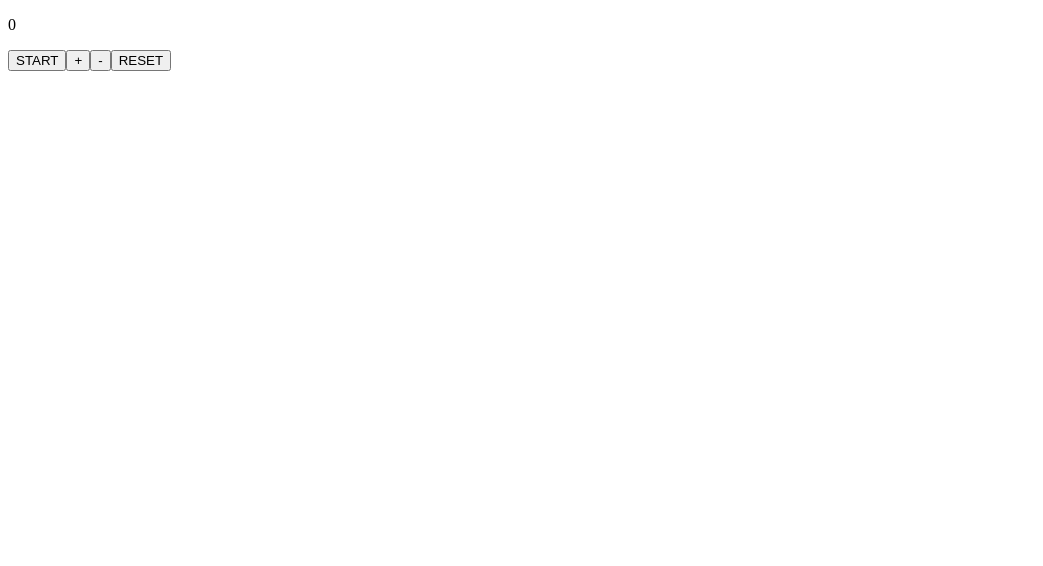
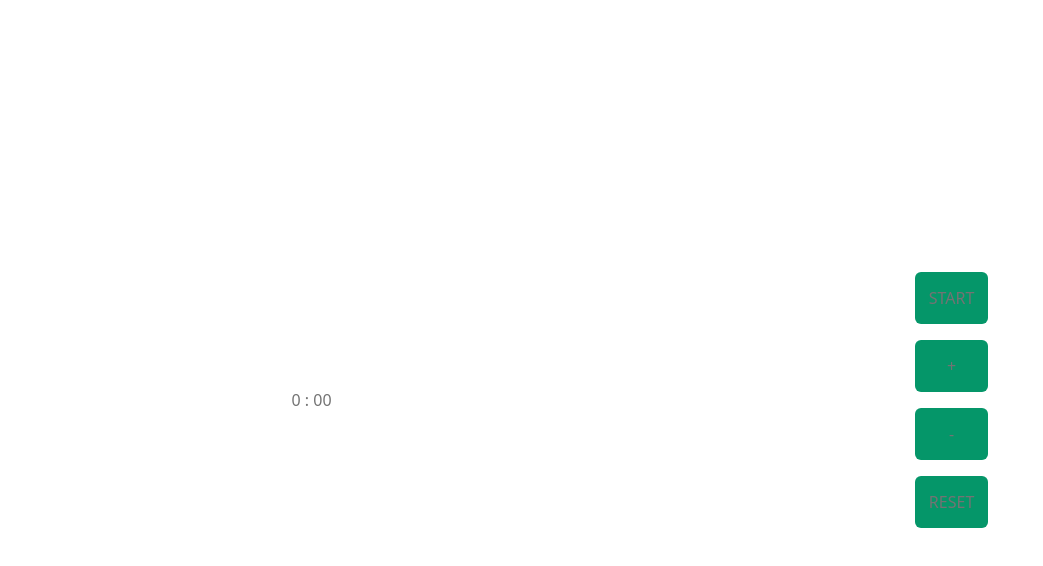
Before and after one commit to becodeorg/hamilton-7-react-project-TripsJ, a React (Vite) app: page / in a window 1280 px wide. Shown: the top 566 px of the page, without its empty margins (0-1043 px from the left). Built offline with nearby package versions, Linux system fonts and the light colour scheme.

Commit message:
minimal styling, started building modal

```diff
--- a/package.json
+++ b/package.json
@@ -17,6 +17,7 @@
     "@types/react": "^18.0.24",
     "@types/react-dom": "^18.0.8",
     "@vitejs/plugin-react": "^2.2.0",
+    "autoprefixer": "^10.4.13",
     "babel-eslint": "^10.1.0",
     "eslint-config-prettier": "^8.5.0",
     "eslint-plugin-prettier": "^4.2.1",
@@ -24,7 +25,9 @@
     "eslint-plugin-unicorn": "^45.0.0",
     "husky": "^8.0.2",
     "lint-staged": "^13.0.3",
+    "postcss": "^8.4.19",
     "prettier": "2.8.0",
+    "tailwindcss": "^3.2.4",
     "vite": "^3.2.3"
   },
   "lint-staged": {
--- /dev/null
+++ b/postcss.config.cjs
@@ -0,0 +1,6 @@
+module.exports = {
+  plugins: {
+    tailwindcss: {},
+    autoprefixer: {},
+  },
+}
--- /dev/null
+++ b/src/App.css
@@ -0,0 +1,3 @@
+@tailwind base;
+@tailwind components;
+@tailwind utilities;
--- a/src/App.jsx
+++ b/src/App.jsx
@@ -1,13 +1,16 @@
+import "./App.css";
 import { useState } from "react";
 
 import Clock from "./components/clock"
+import Modal from "./components/modal";
 
 function App() {
-  const [minutes, setminutes] = useState(0);
+  const [show, setShow] = useState(false);
 
   return (
     <div className="App">
-      <Clock/>
+      <Clock setShow={setShow} show={show}/>
+      <Modal show={show}/>
     </div>
   )
 }
--- /dev/null
+++ b/src/components/clock.css
@@ -0,0 +1,3 @@
+@tailwind base;
+@tailwind components;
+@tailwind utilities;
--- a/src/components/clock.jsx
+++ b/src/components/clock.jsx
@@ -1,7 +1,8 @@
+import "./clock.css";
 import React from 'react';
 import { useState, useEffect, useRef } from 'react';
 
-const Clock = () =>{
+const Clock = (props) =>{
 
     const [milliseconds, setMilliseconds] = useState(0);
     // const [starttime,setStarttime] = useState(0);
@@ -33,7 +34,6 @@ const Clock = () =>{
 
     const resettime = ()=>{
         setMilliseconds(0);
-        setFirstUpdate(false);
         setMilliseconds(targettime*60*1000);
 
     }
@@ -52,6 +52,8 @@ const Clock = () =>{
     }
    // console.log(clockRef.current);
 
+
+
    useEffect(()=>{
     if(toggle){
         console.log("toggel exit" + toggle)
@@ -59,18 +61,14 @@ const Clock = () =>{
     }
     if(milliseconds === 0 && !toggle ){
         // TODO Trigger Modal
-        console.log("modal");
+        props.setShow(true);
         return;
     } // Exit condition on timeout
     if(milliseconds>0 && !toggle){
         setTimeout(() =>{setMilliseconds(milliseconds-1000);},1000);
 
     }
-
-    // else if (milliseconds>0 && toggle){
-    //     setMilliseconds(0);
-    //     setFirstUpdate(false);
-    // }
+    // TODO Convert Output to show minutes and seconds instead of milliseconds
     else{
         setFirstUpdate(true);
         return;
@@ -81,15 +79,15 @@ const Clock = () =>{
 
 
     return(
-        <div>
-            <p className="Clock" ref={clockRef}>{milliseconds/1000}</p>
-            <div>
-                <button onClick={starttimer}>{toggle ? "START":"STOP"}</button>
-                <button onClick={settimeup}>+</button>
-                <button onClick={settimedown}>-</button>
-                <button onClick={resettime}>RESET</button>
+        <div className="flex h-screen">
+            <p className="Clock m-auto text-neutral-500" ref={clockRef}>{toggle ?`${targettime} : 00` :`${milliseconds/1000}`}</p>
+            <div className="m-auto flex flex-col space-y-4">
+                <button className= "text-neutral-500 p-3.5 rounded-md bg-emerald-600 font-sans text-center" onClick={starttimer}>{toggle ? "START":"STOP"}</button>
+                <button className= "text-neutral-500 p-3.5 rounded-md bg-emerald-600 font-sans text-center" onClick={settimeup}>+</button>
+                <button className= "text-neutral-500 p-3.5 rounded-md bg-emerald-600 font-sans text-center" onClick={settimedown}>-</button>
+                <button className= "text-neutral-500 p-3.5 rounded-md bg-emerald-600 font-sans text-center" onClick={resettime}>RESET</button>
             </div>
-
+      {/* //? Not liking the repeatig classname = in the buttons too much */}
         </div>
     )
     }
--- /dev/null
+++ b/src/components/modal.css
@@ -0,0 +1,3 @@
+@tailwind base;
+@tailwind components;
+@tailwind utilities;
--- /dev/null
+++ b/src/components/modal.jsx
@@ -0,0 +1,21 @@
+import React from "react";
+
+const Modal =(props)=>{
+    if (!props.show){
+        return null;
+    }
+
+    return(
+        <div className="modal">
+            <div className="modal-header">
+                <h4>Time is up</h4>
+
+            </div>
+            <div className="modal-body">
+                <button>Restar</button>
+                <button>New Timer</button>
+            </div>
+        </div>
+    )
+}
+export default Modal
--- /dev/null
+++ b/tailwind.config.cjs
@@ -0,0 +1,11 @@
+/** @type {import('tailwindcss').Config} */
+module.exports = {
+  content: [
+    "./index.html",
+    "./src/**/*.{js,ts,jsx,tsx}",
+  ],
+  theme: {
+    extend: {},
+  },
+  plugins: [],
+}
```
Also changed, not shown: 1 other file (tests, documents, lock files or other folders).
